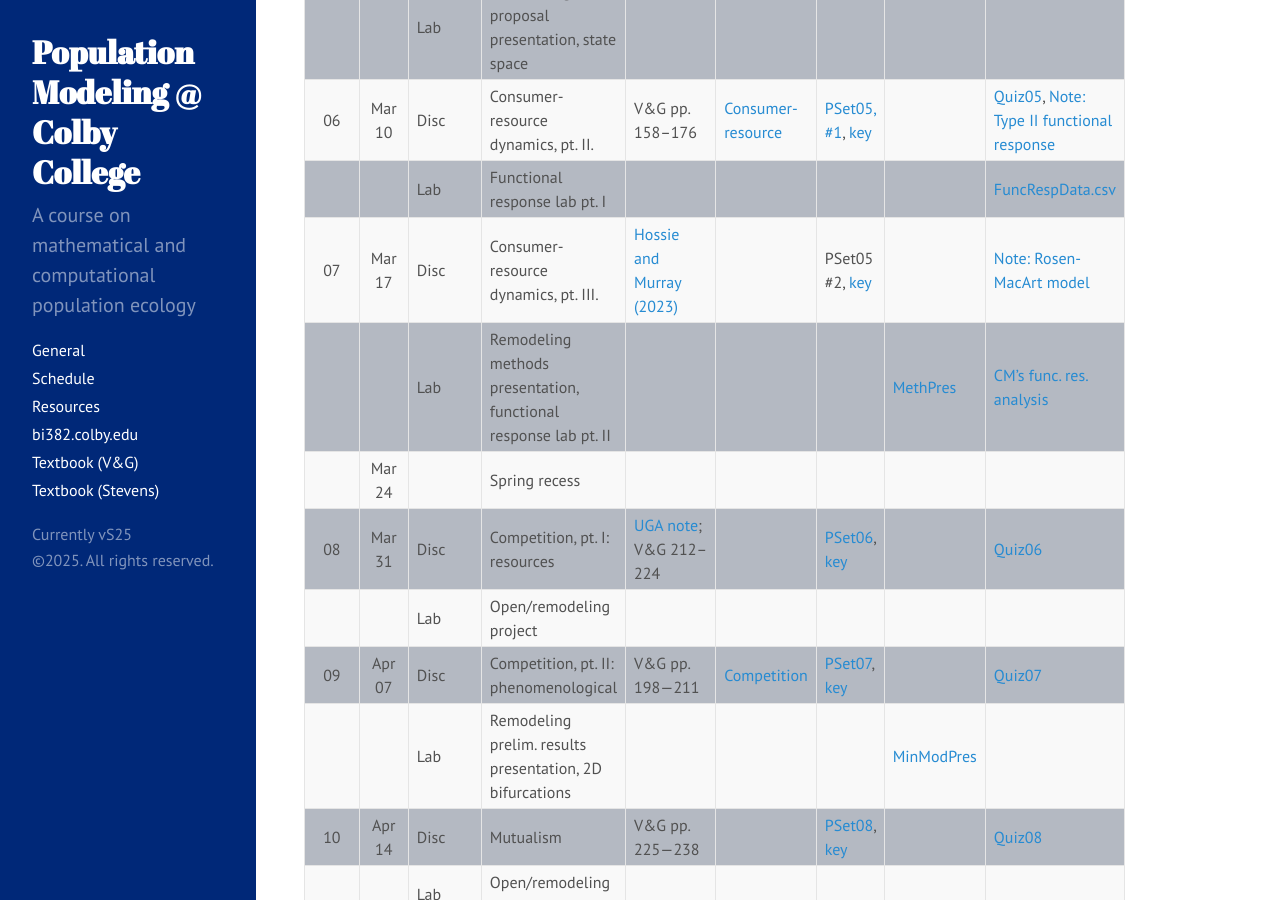
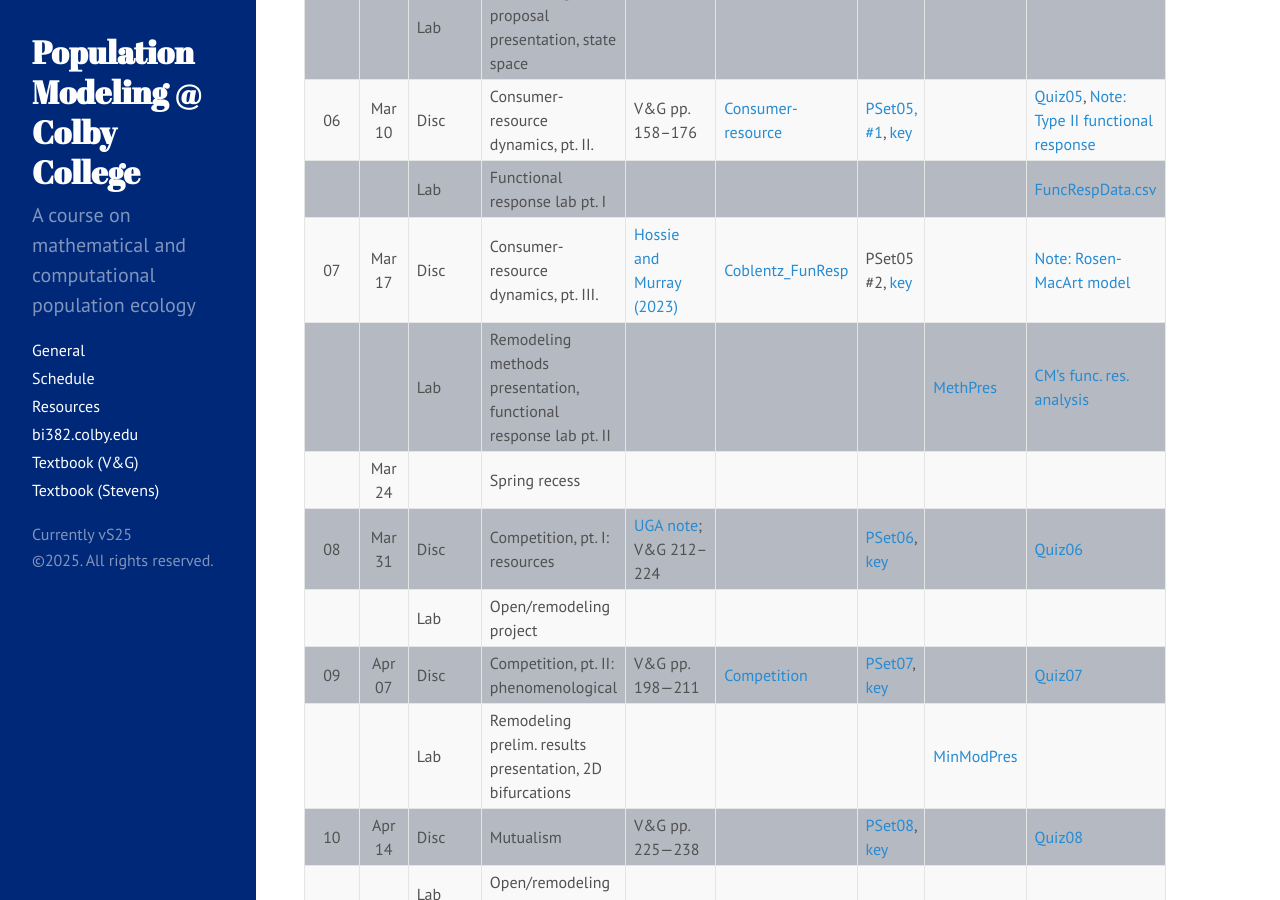
Before and after one commit to ColbyEcology/colbyecology.github.io, a Jekyll site: the page built from Schedule.md, in a window 1280 px wide and 900 px high, scrolled down 1302 px. Built offline with Jekyll 4.4.1, drawn with Linux system fonts in a browser that asks for light colours.

Commit message:
coblentz quest lec post

```diff
--- a/Schedule.md
+++ b/Schedule.md
@@ -41,7 +41,7 @@ title: "Schedule"
 |      |        |  Lab    | Remodeling proposal presentation, state space                           |                                                                                                                                                                                                                                                       |                                                                                                                                                                                                              |                                                                                                                   |                                                                          |                                                                                                                                                                |
 | 06   | Mar 10 |  Disc   | Consumer-resource dynamics, pt. II.                                     | V&G pp. 158–176                                                                                                                                                                                                                                       | [Consumer-resource](../Presentations/Discussions/Wk06_PredatorPrey.html)                                                                                                                                     | [PSet05, #1](../Assignments/PSets/PSet05.html), [key](../Assignments/PSets/PSet05_key.html)                       |                                                                          | [Quiz05](../Assignments/Quizzes/Quiz05_PredPrey_II.html), [Note: Type II functional response](../Misc/Notes/Note3_FunRespDerivation.pdf)                       |
 |      |        |  Lab    | Functional response lab pt. I                                           |                                                                                                                                                                                                                                                       |                                                                                                                                                                                                              |                                                                                                                   |                                                                          | [FuncRespData.csv](../Misc/FuncResp.csv)                                                                                                                       |
-| 07   | Mar 17 |  Disc   | Consumer-resource dynamics, pt. III.                                    | [Hossie and Murray (2023)](https://www.frontiersin.org/journals/ecology-and-evolution/articles/10.3389/fevo.2023.1238953/full)                                                                                                                        |                                                                                                                                                                                                              | PSet05 #2, [key](../Assignments/PSets/PSet05_key.html)                                                            |                                                                          | [Note: Rosen-MacArt model](../Misc/Notes/Note4_RosenMacArthurIsoclines.pdf)                                                                                    |
+| 07   | Mar 17 |  Disc   | Consumer-resource dynamics, pt. III.                                    | [Hossie and Murray (2023)](https://www.frontiersin.org/journals/ecology-and-evolution/articles/10.3389/fevo.2023.1238953/full)                                                                                                                        | [Coblentz_FunResp](../Presentations/Discussions/Coblentz_FuncResp.pdf)                                                                                                                                       | PSet05 #2, [key](../Assignments/PSets/PSet05_key.html)                                                            |                                                                          | [Note: Rosen-MacArt model](../Misc/Notes/Note4_RosenMacArthurIsoclines.pdf)                                                                                    |
 |      |        |  Lab    | Remodeling methods presentation, functional response lab pt. II         |                                                                                                                                                                                                                                                       |                                                                                                                                                                                                              |                                                                                                                   | [MethPres](../Assignments/RemodelingProject/RemodPt3_MethodsPres.html)   | [CM's func. res. analysis ](../Misc/FuncRespAnalysis.html)                                                                                                     |
 |      | Mar 24 |         | Spring recess                                                           |                                                                                                                                                                                                                                                       |                                                                                                                                                                                                              |                                                                                                                   |                                                                          |                                                                                                                                                                |
 | 08   | Mar 31 |  Disc   | Competition, pt. I: resources                                           | [UGA note](http://courses.ecology.uga.edu/ecol4000-fall2016/wp-content/uploads/sites/3/2016/09/Chapter-7-Resource-competition.pdf); V&G 212–224                                                                                                       |                                                                                                                                                                                                              | [PSet06](../Assignments/PSets/PSet06.html), [key](../Assignments/PSets/PSet06_key.html)                           |                                                                          | [Quiz06](../Assignments/Quizzes/Quiz06_ResourceComp.html)                                                                                                      |
```
Also changed, not shown: 1 other file.
